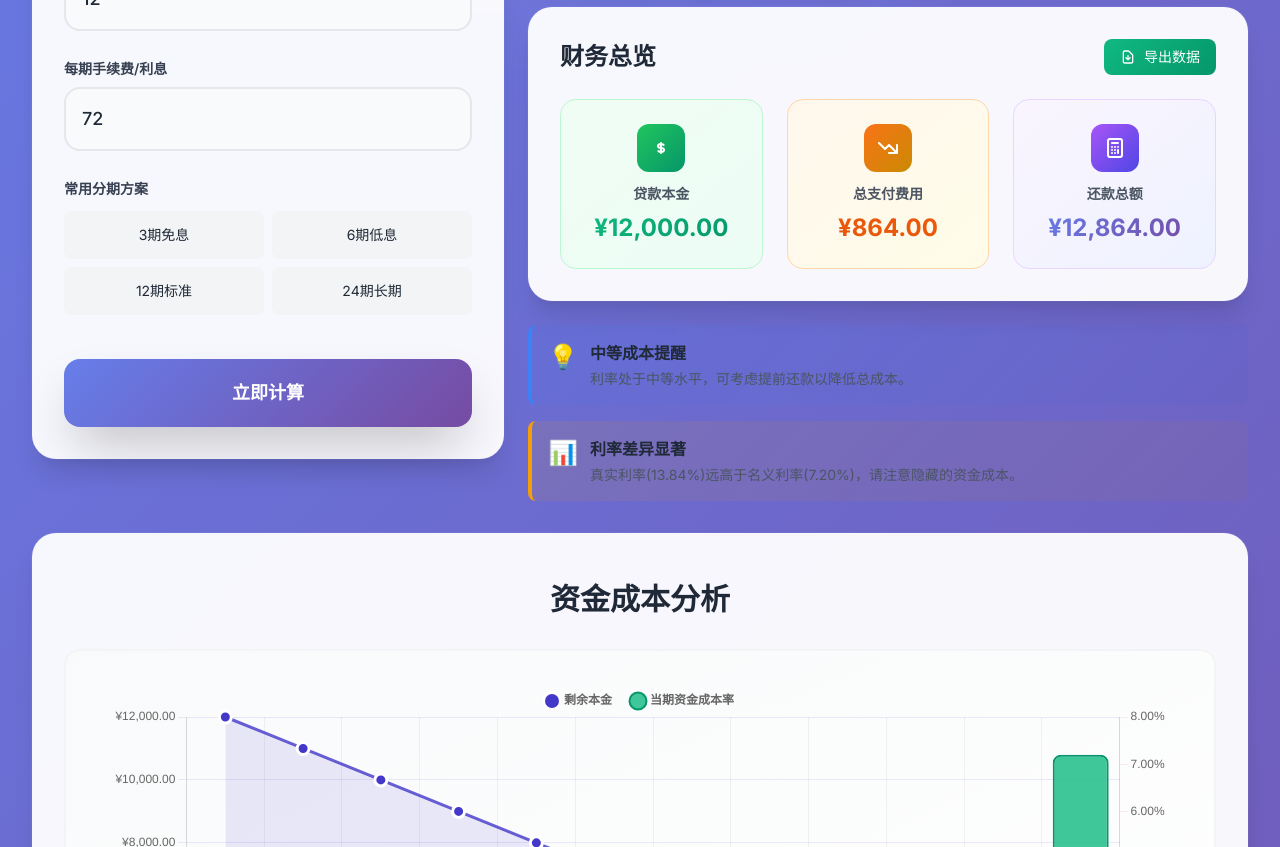
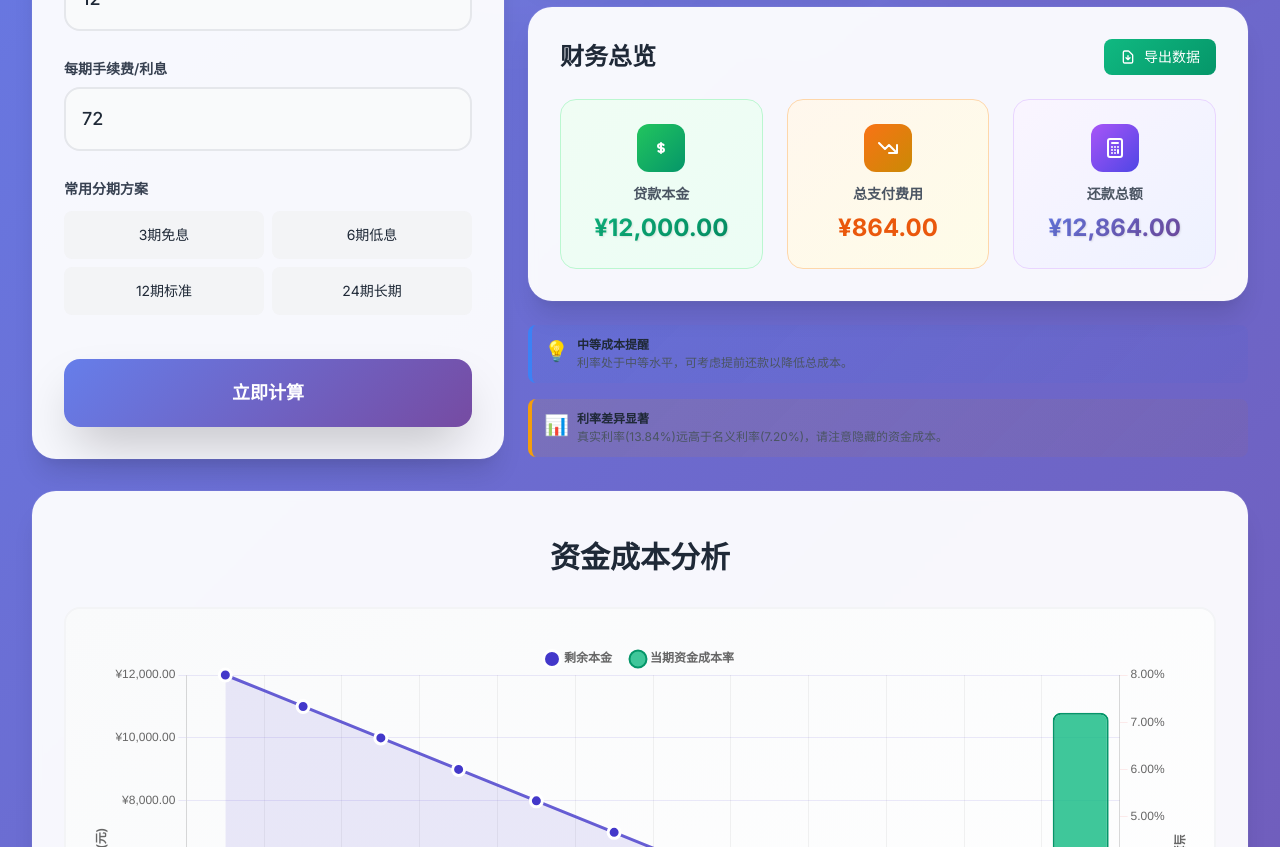
Before and after one commit to codertesla/EAR, a website: page index.html in a window 1280 px wide. Shown: the part 595-1442 px from the top of the page. Drawn offline with nearby package versions, Linux system fonts and the light colour scheme.

Commit message:
Refine recommendation card and text styles
Adjusted padding, font sizes, and spacing in recommendation cards for a more compact appearance. Added subtle text shadows to number classes and slightly increased footer link color opacity for improved readability.

```diff
--- a/src/index.js
+++ b/src/index.js
@@ -204,12 +204,12 @@ document.addEventListener('DOMContentLoaded', () => {
 
                 if (recommendations.length > 0) {
                     recommendationsSection.innerHTML = recommendations.map(rec => `
-                            <div class="recommendation-card ${rec.type} p-4 rounded-lg">
-                                <div class="flex items-start gap-3">
-                                    <span class="text-2xl">${rec.icon}</span>
+                            <div class="recommendation-card ${rec.type} p-3 rounded-lg text-xs">
+                                <div class="flex items-start gap-2">
+                                    <span class="text-xl">${rec.icon}</span>
                                     <div>
-                                        <h4 class="font-semibold text-gray-800 mb-1">${rec.title}</h4>
-                                        <p class="text-sm text-gray-600">${rec.message}</p>
+                                        <h4 class="font-semibold text-gray-800 mb-0.5">${rec.title}</h4>
+                                        <p class="text-gray-600">${rec.message}</p>
                                     </div>
                                 </div>
                             </div>
--- a/styles.css
+++ b/styles.css
@@ -137,6 +137,7 @@
             -webkit-background-clip: text;
             -webkit-text-fill-color: transparent;
             font-weight: 800;
+            text-shadow: 1px 1px 2px rgba(0,0,0,0.1);
         }
 
         .danger-number {
@@ -145,6 +146,7 @@
             -webkit-background-clip: text;
             -webkit-text-fill-color: transparent;
             font-weight: 800;
+            text-shadow: 1px 1px 2px rgba(0,0,0,0.1);
         }
 
         .success-number {
@@ -153,6 +155,7 @@
             -webkit-background-clip: text;
             -webkit-text-fill-color: transparent;
             font-weight: 800;
+            text-shadow: 1px 1px 2px rgba(0,0,0,0.1);
         }
 
         .floating-animation {
@@ -218,7 +221,7 @@
         }
 
         .footer-link {
-            color: rgba(255, 255, 255, 0.8);
+            color: rgba(255, 255, 255, 0.9);
             transition: all 0.3s cubic-bezier(0.4, 0, 0.2, 1);
             text-decoration: none;
             display: inline-flex;
```
